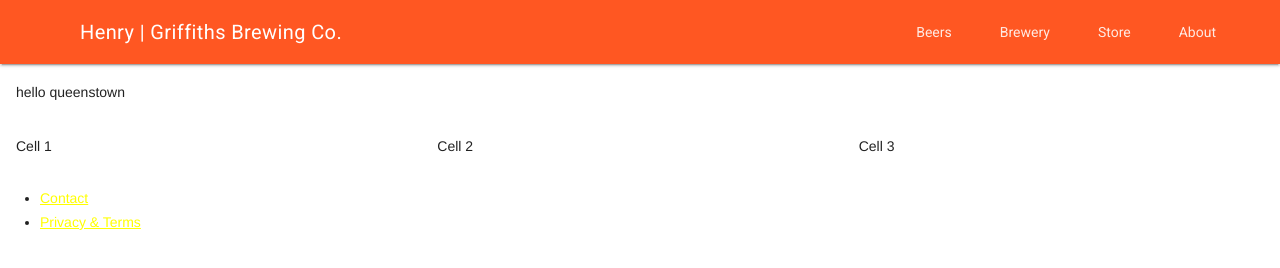
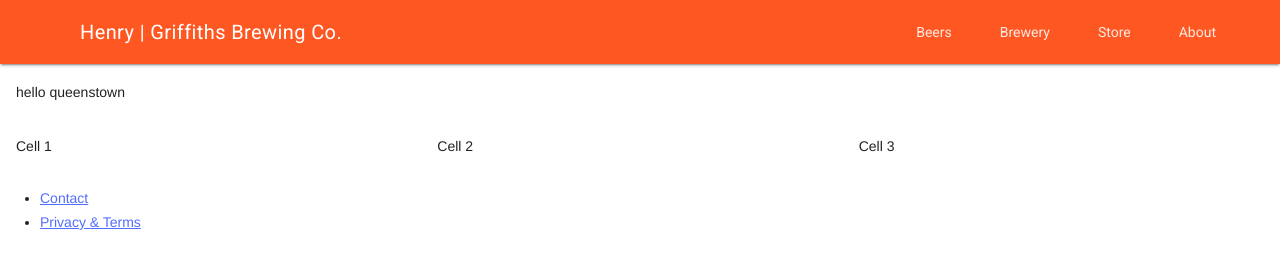
Before and after one commit to rahmona-henry/materialdesignlite, a website: page client/index.html in a window 1280 px wide. Drawn offline with nearby package versions, Linux system fonts and the light colour scheme.

```diff
--- a/client/index.html
+++ b/client/index.html
@@ -10,8 +10,7 @@
 <title>MDL-Project</title>
 <link rel="stylesheet" href="https://fonts.googleapis.com/css?family=Roboto:regular,bold,italic,thin,light,bolditalic,black,medium&amp;lang=en">
 <link rel="stylesheet" href="https://fonts.googleapis.com/icon?family=Material+Icons">
-<link rel="stylesheet" href="https://code.getmdl.io/1.2.1/material.deep_orange-yellow.min.css" />
-</head>
+<link rel="stylesheet" href="https://code.getmdl.io/1.2.1/material.deep_orange-indigo.min.css" /></head>
 
 <body>
   <div class="mdl-layout mdl-js-layout mdl-layout--fixed-header">
```
